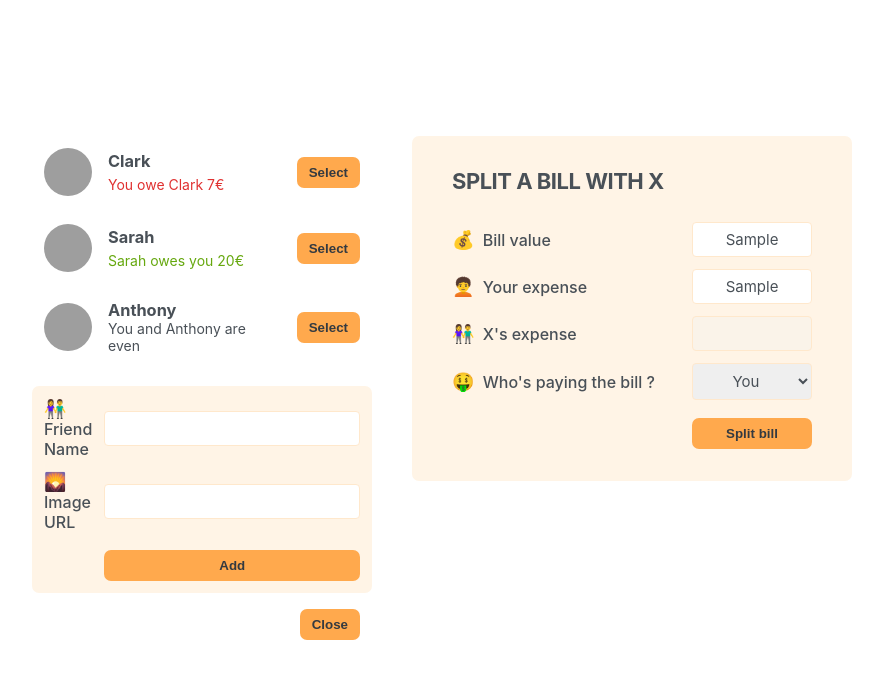
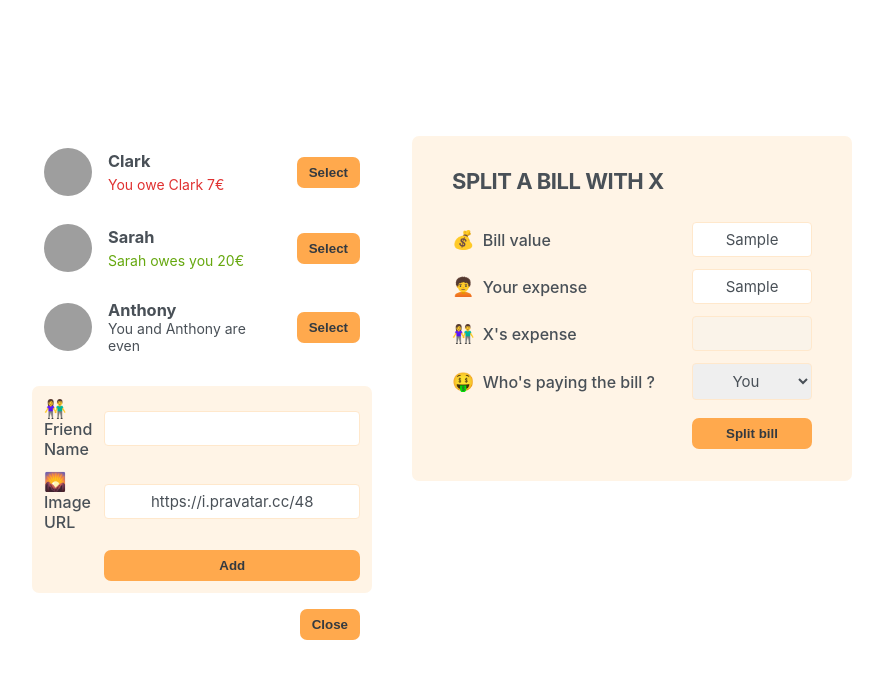
Before and after one commit to FulgurVividus/Eat-N-Split, a React (Create React App) app: page / in a window 1280 px wide. Both pictures are taken after typing "Sample", "Sample" into the empty fields and a click on the button "Add Friend". Shown: the top 678 px of the page, without its empty margins (198-1081 px from the left). Built offline with nearby package versions, Linux system fonts and the light colour scheme; grey boxes are pictures that could not be loaded.

Commit message:
feat: implemented adding a new friend functionality

```diff
--- a/src/App.js
+++ b/src/App.js
@@ -22,18 +22,26 @@
 ];
 
 export default function App() {
+  const [friends, setFriends] = useState(initialFriends);
   const [showAddFriend, setShowAddFriend] = useState(false);
 
   const handleShowAddFriend = function () {
     setShowAddFriend((showAddFriend) => !showAddFriend);
   };
 
+  const handleAddFriend = function (friend) {
+    setFriends((friends) => [...friends, friend]);
+
+    // after adding new friend, close the form
+    setShowAddFriend(false);
+  };
+
   return (
     <>
       <div className="app">
         <div className="sidebar">
-          <FriendsList />
-          {showAddFriend && <FormAddFriend />}
+          <FriendsList friends={friends} />
+          {showAddFriend && <FormAddFriend onAddFriend={handleAddFriend} />}
           <Button onClick={handleShowAddFriend}>
             {showAddFriend ? "Close" : "Add Friend"}
           </Button>
@@ -55,9 +63,7 @@
 }
 
 // FriendsList component
-function FriendsList() {
-  const friends = initialFriends;
-
+function FriendsList({ friends }) {
   return (
     <>
       <ul>
@@ -94,15 +100,52 @@
 }
 
 // FormAddFriend component
-function FormAddFriend() {
+function FormAddFriend({ onAddFriend }) {
+  const [name, setName] = useState("");
+  const [image, setImage] = useState("https://i.pravatar.cc/48");
+
+  const handleSubmit = function (e) {
+    e.preventDefault();
+
+    if (!name || !image) {
+      return;
+    }
+
+    // crypto.randomUUID() - good way of generating random IDs right in the browser. Built-in browser tool
+    const id = crypto.randomUUID();
+
+    // new friend object
+    const newFriend = {
+      id,
+      name,
+      image: `${image}?=${id}`,
+      balance: 0,
+    };
+
+    // calling onAddFriend function to add new friend to the 'friends' array
+    onAddFriend(newFriend);
+
+    // after submission, going back to defaults
+    setName("");
+    setImage("https://i.pravatar.cc/48");
+  };
+
   return (
     <>
-      <form className="form-add-friend">
+      <form className="form-add-friend" onSubmit={handleSubmit}>
         <label>👫 Friend Name</label>
-        <input type="text" />
+        <input
+          type="text"
+          value={name}
+          onChange={(e) => setName(e.target.value)}
+        />
 
         <label>🌄 Image URL</label>
-        <input type="text" />
+        <input
+          type="text"
+          value={image}
+          onChange={(e) => setImage(e.target.value)}
+        />
 
         <Button>Add</Button>
       </form>
```
